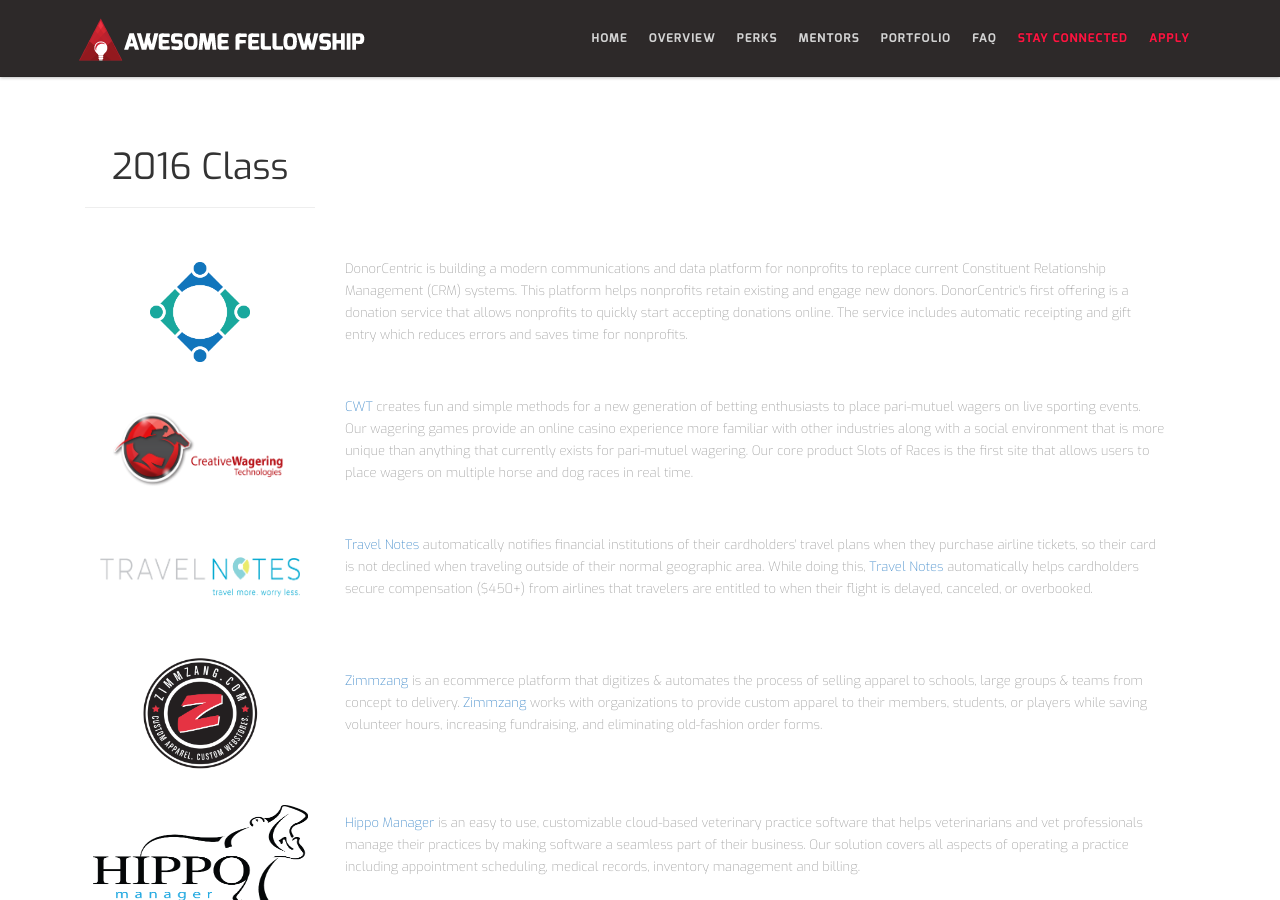
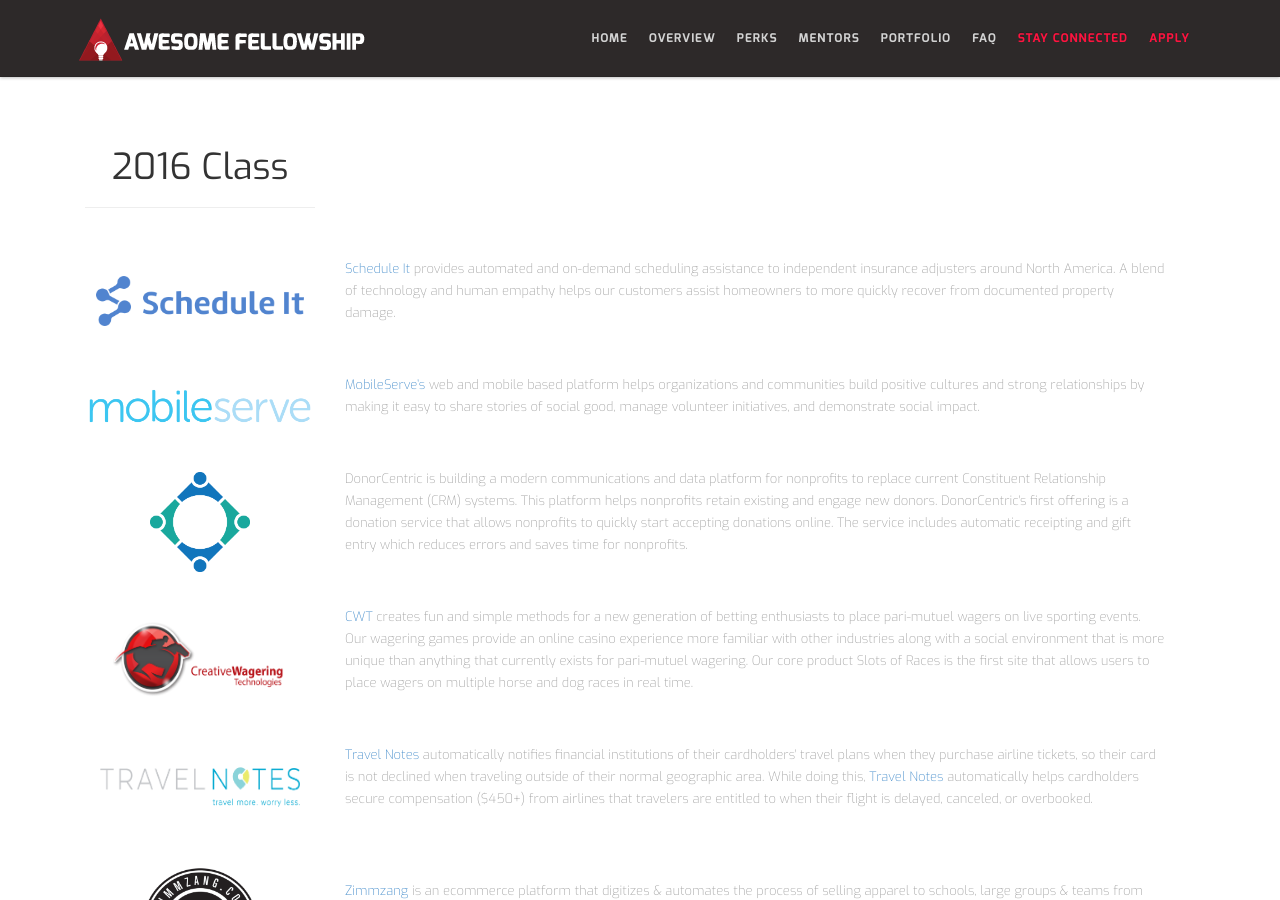
Before and after one commit to ainc/awesomefellowship, a Jekyll site: the page built from index.html, in a window 1280 px wide and 900 px high, scrolled down 4670 px. Built offline with Jekyll 4.4.1, drawn with Linux system fonts in a browser that asks for light colours; nearby versions of some CDN libraries; library files that are not in the unit come from our copies.

Commit message:
add mobileserve and scheduleit

```diff
--- a/index.html
+++ b/index.html
@@ -253,13 +253,28 @@
       <table id="companies" align = "center" cellpadding = "15" width = "1200">
         <tbody>
 
-          <!-- DONORCENTRIC ###############################################-->
+
           <tr>
           <th>
           <h1 class="center">2016 Class</h1>
           <hr>
           </th>
           </tr>
+
+          <!-- SCHEDULE IT ###############################################-->
+          <td><a target="_blank" href="http://www.mobileserve.org"><img src="img/companies/ScheduleIt.png" height="50" /><!-- </a> --></td>
+          <td class="info"><p><a target="_blank" href="https://scheduleit.io/">Schedule It</a> provides automated and on-demand scheduling assistance to independent insurance adjusters around North America. A blend of technology and human empathy helps our customers assist homeowners to more quickly recover from documented property damage. </p></td>
+          <td></td>
+          </tr>
+
+
+          <!-- MOBILESERV ###############################################-->
+          <td><a target="_blank" href="http://www.mobileserve.org"><img src="img/companies/MobileServe.png" height="40" /><!-- </a> --></td>
+          <td class="info"><p><a target="_blank" href="http://www.mobileserve.org">MobileServe’s</a> web and mobile based platform helps organizations and communities build positive cultures and strong relationships by making it easy to share stories of social good, manage volunteer initiatives, and demonstrate social impact. </p></td>
+          <td></td>
+          </tr>
+
+          <!-- DONORCENTRIC ###############################################-->
           <td><!-- <a target="_blank" href="http://www.slotsofraces.com/"> --><img src="img/companies/donorcentric.png" height="100" width="100"/><!-- </a> --></td>
           <td class="info"><p>DonorCentric is building a modern communications and data platform for nonprofits to replace current Constituent Relationship Management (CRM) systems. This platform helps nonprofits retain existing and engage new donors. DonorCentric's first offering is a donation service that allows nonprofits to quickly start accepting donations online. The service includes automatic receipting and gift entry which reduces errors and saves time for nonprofits.</p></td>
           <td></td>
```
Also changed, not shown: img/companies/MobileServe.png (added), img/companies/ScheduleIt.png (added).
